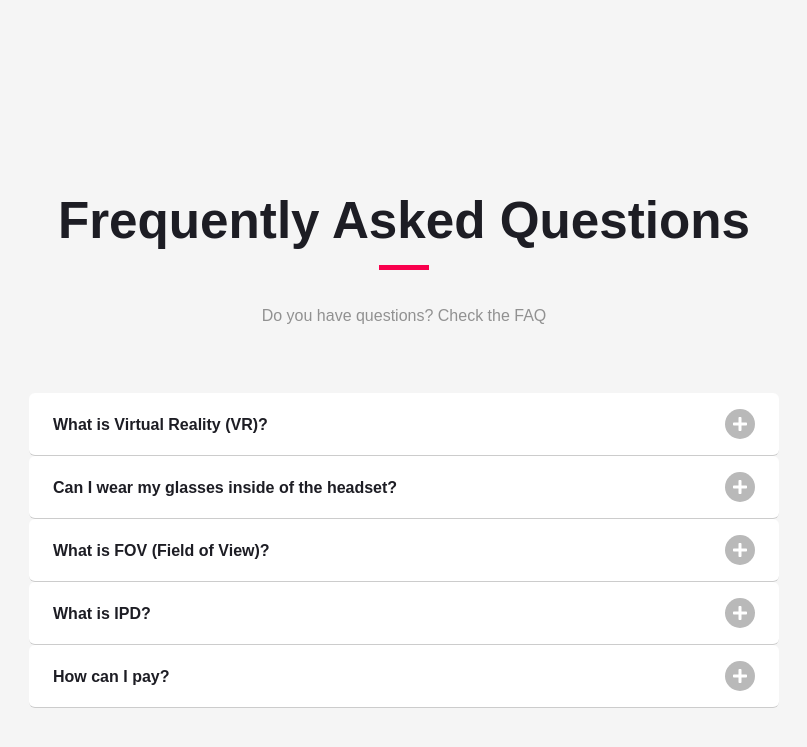
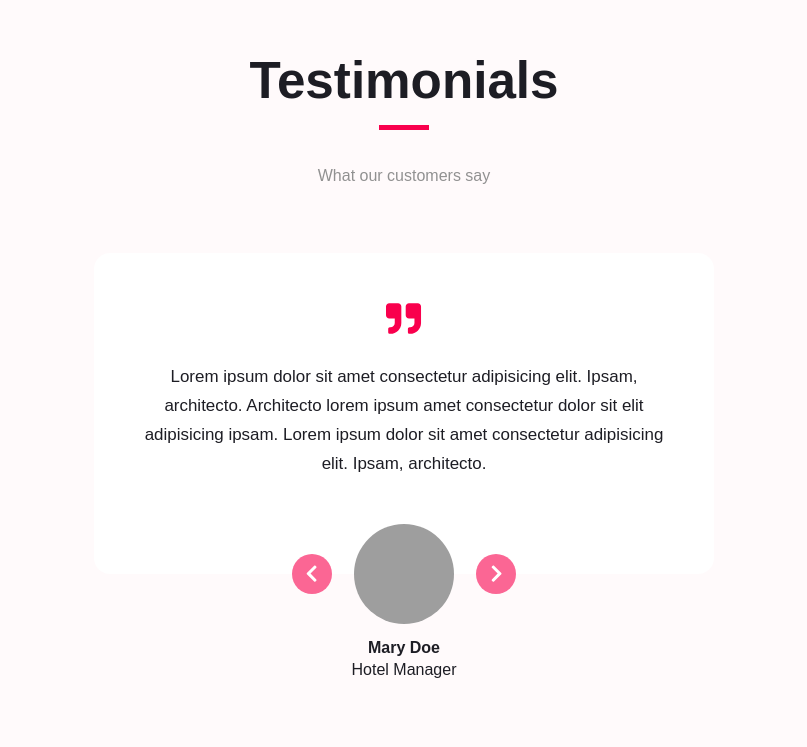
Before and after one commit to furip0x/react_technology_landing_page, a React (Create React App) app: page / in a window 1280 px wide. Shown: the part 3961-4708 px from the top of the page, without its empty margins (236-1043 px from the left). Built offline with nearby package versions, Linux system fonts and the light colour scheme; grey boxes are pictures that could not be loaded.

Commit message:
Add testimonial component

```diff
--- a/src/Components/Gallery/Categories.js
+++ b/src/Components/Gallery/Categories.js
@@ -1,7 +1,6 @@
 import React from 'react'
 
 const Categories = ({ categories, filterItems, activeCategoryBtn }) => {
-  console.log('ACTIVE CATEGORY: ', activeCategoryBtn)
   return (
     <div className='gallery-categories'>
       {categories.map((category, index) => {
@@ -9,7 +8,7 @@ const Categories = ({ categories, filterItems, activeCategoryBtn }) => {
           <button
             key={index}
             type='button'
-            className={category === activeCategoryBtn && 'active'}
+            className={category === activeCategoryBtn ? 'active' : ''}
             onClick={() => filterItems(category)}
           >
             {category}
--- a/src/Components/Home.js
+++ b/src/Components/Home.js
@@ -1,10 +1,11 @@
 import React from 'react'
+import Banner from './Banner'
 import About from './About'
-import Banner from './Banner'
+import Explore from './Explore'
+import Gallery from './Gallery'
+import Testimonial from './Testimonial'
+import Faq from './FAQ'
 import Contact from './Contact'
-import Explore from './Explore'
-import Faq from './FAQ'
-import Gallery from './Gallery'
 import SignUp from './SignUp'
 
 const Home = () => {
@@ -14,6 +15,7 @@ const Home = () => {
       <About />
       <Explore />
       <Gallery />
+      <Testimonial />
       <Faq />
       <Contact />
       <SignUp />
--- /dev/null
+++ b/src/Components/Testimonial/TestimonialItem.js
@@ -0,0 +1,101 @@
+import React, { useState } from 'react'
+import { useGlobalContext } from '../../context'
+
+const TestimonialItem = () => {
+  const { data } = useGlobalContext()
+  const [index, setIndex] = useState(0)
+  const { desc, name, img, title } = data.testimonialItems[index]
+  // const [testimonial, setTestimonial] = useState(data.testimonialItems[index])
+
+  const checkIndex = (number) => {
+    if (number > data.testimonialItems.length - 1) {
+      return 0
+    }
+    if (number < 0) {
+      return data.testimonialItems.length - 1
+    }
+    return number
+  }
+
+  const getNextTestimonial = () => {
+    setIndex((index) => {
+      const newIndex = index + 1
+      return checkIndex(newIndex)
+    })
+  }
+
+  const getPrevTestimonial = () => {
+    setIndex((index) => {
+      const newIndex = index - 1
+      return checkIndex(newIndex)
+    })
+  }
+
+  // useEffect(() => {
+  //   setTestimonial(data.testimonialItems[index])
+  // }, [index])
+
+  return (
+    <div className='testimonial-item'>
+      <div className='testimonial-body'>
+        <div className='testimonial-icon'>
+          <svg
+            stroke='currentColor'
+            fill='currentColor'
+            strokeWidth='0'
+            viewBox='0 0 512 512'
+            height='1em'
+            width='1em'
+            xmlns='http://www.w3.org/2000/svg'
+          >
+            <path d='M464 32H336c-26.5 0-48 21.5-48 48v128c0 26.5 21.5 48 48 48h80v64c0 35.3-28.7 64-64 64h-8c-13.3 0-24 10.7-24 24v48c0 13.3 10.7 24 24 24h8c88.4 0 160-71.6 160-160V80c0-26.5-21.5-48-48-48zm-288 0H48C21.5 32 0 53.5 0 80v128c0 26.5 21.5 48 48 48h80v64c0 35.3-28.7 64-64 64h-8c-13.3 0-24 10.7-24 24v48c0 13.3 10.7 24 24 24h8c88.4 0 160-71.6 160-160V80c0-26.5-21.5-48-48-48z'></path>
+          </svg>
+        </div>
+        <p className='testimonial-desc'>{desc}</p>
+      </div>
+      <div className='testimonial-footer'>
+        <div className='testimonial-img'>
+          <img src={img} alt='person img' />
+        </div>
+        <div className='testimonial-name'>{name}</div>
+        <div className='testimonial-title'>{title}</div>
+        <div className='testimonial-arrows'>
+          <button
+            className='testimonial-arrow testimonial-arrow-left'
+            onClick={() => getPrevTestimonial()}
+          >
+            <svg
+              stroke='currentColor'
+              fill='currentColor'
+              strokeWidth='0'
+              viewBox='0 0 320 512'
+              height='1em'
+              width='1em'
+              xmlns='http://www.w3.org/2000/svg'
+            >
+              <path d='M34.52 239.03L228.87 44.69c9.37-9.37 24.57-9.37 33.94 0l22.67 22.67c9.36 9.36 9.37 24.52.04 33.9L131.49 256l154.02 154.75c9.34 9.38 9.32 24.54-.04 33.9l-22.67 22.67c-9.37 9.37-24.57 9.37-33.94 0L34.52 272.97c-9.37-9.37-9.37-24.57 0-33.94z'></path>
+            </svg>
+          </button>
+          <button
+            className='testimonial-arrow testimonial-arrow-right'
+            onClick={() => getNextTestimonial()}
+          >
+            <svg
+              stroke='currentColor'
+              fill='currentColor'
+              strokeWidth='0'
+              viewBox='0 0 320 512'
+              height='1em'
+              width='1em'
+              xmlns='http://www.w3.org/2000/svg'
+            >
+              <path d='M285.476 272.971L91.132 467.314c-9.373 9.373-24.569 9.373-33.941 0l-22.667-22.667c-9.357-9.357-9.375-24.522-.04-33.901L188.505 256 34.484 101.255c-9.335-9.379-9.317-24.544.04-33.901l22.667-22.667c9.373-9.373 24.569-9.373 33.941 0L285.475 239.03c9.373 9.372 9.373 24.568.001 33.941z'></path>
+            </svg>
+          </button>
+        </div>
+      </div>
+    </div>
+  )
+}
+
+export default TestimonialItem
--- /dev/null
+++ b/src/Components/Testimonial/index.js
@@ -0,0 +1,20 @@
+import React from 'react'
+import TestimonialItem from './TestimonialItem'
+import { useGlobalContext } from '../../context'
+import './testimonial-styles.css'
+
+const Testimonial = () => {
+  const { data } = useGlobalContext()
+
+  return (
+    <section className='testimonials' id='testimonials'>
+      <div className='container'>
+        <h3 className='section-title'>{data.testimonial.title}</h3>
+        <p className='section-desc'>{data.testimonial.desc}</p>
+        <TestimonialItem />
+      </div>
+    </section>
+  )
+}
+
+export default Testimonial
--- /dev/null
+++ b/src/Components/Testimonial/testimonial-styles.css
@@ -0,0 +1,95 @@
+.testimonials {
+  position: relative;
+  z-index: 1;
+  display: flex;
+  align-items: center;
+  justify-content: center;
+  text-align: center;
+  min-height: 100vh;
+  background-color: #fffafb;
+  padding: 6.25rem 0;
+}
+
+.testimonial-item {
+  display: flex;
+  flex-direction: column;
+  align-items: center;
+  max-width: 38.75rem;
+  margin: 0 auto;
+}
+
+.testimonial-body {
+  background-color: #fff;
+  border-radius: 1rem;
+  padding: 3rem;
+}
+
+.testimonial-icon svg {
+  width: 2.19rem;
+  height: 2.19rem;
+  color: #f9004d;
+}
+
+.testimonial-desc {
+  font-size: 1.06rem;
+  margin-bottom: 3rem;
+}
+
+.testimonial-footer {
+  position: relative;
+  display: flex;
+  flex-direction: column;
+  align-items: center;
+  margin-top: -3.13rem;
+}
+
+.testimonial-img {
+  width: 6.25rem;
+  height: 6.25rem;
+}
+
+.testimonial-img img {
+  width: 100%;
+  border-radius: 50%;
+}
+
+.testimonial-name {
+  font-weight: 600;
+  line-height: 1;
+  margin-top: 1rem;
+}
+
+.testimonial-arrows {
+  position: absolute;
+  left: -3.75rem;
+  right: -3.75rem;
+  top: 1.88rem;
+  z-index: 1;
+  display: flex;
+  align-items: center;
+  justify-content: space-between;
+}
+
+.testimonial-arrow {
+  display: flex;
+  align-items: center;
+  justify-content: center;
+  width: 40px;
+  height: 40px;
+  font-size: 1.2rem;
+  color: #fff;
+  border-radius: 50%;
+  background-color: #fb6694;
+  transition: 0.3s;
+}
+
+.testimonial-arrow:hover {
+  background-color: #f9004d;
+}
+
+/* MEDIA */
+@media (max-width: 540px) {
+  .testimonial-body {
+    padding: 2rem 1rem;
+  }
+}
```
